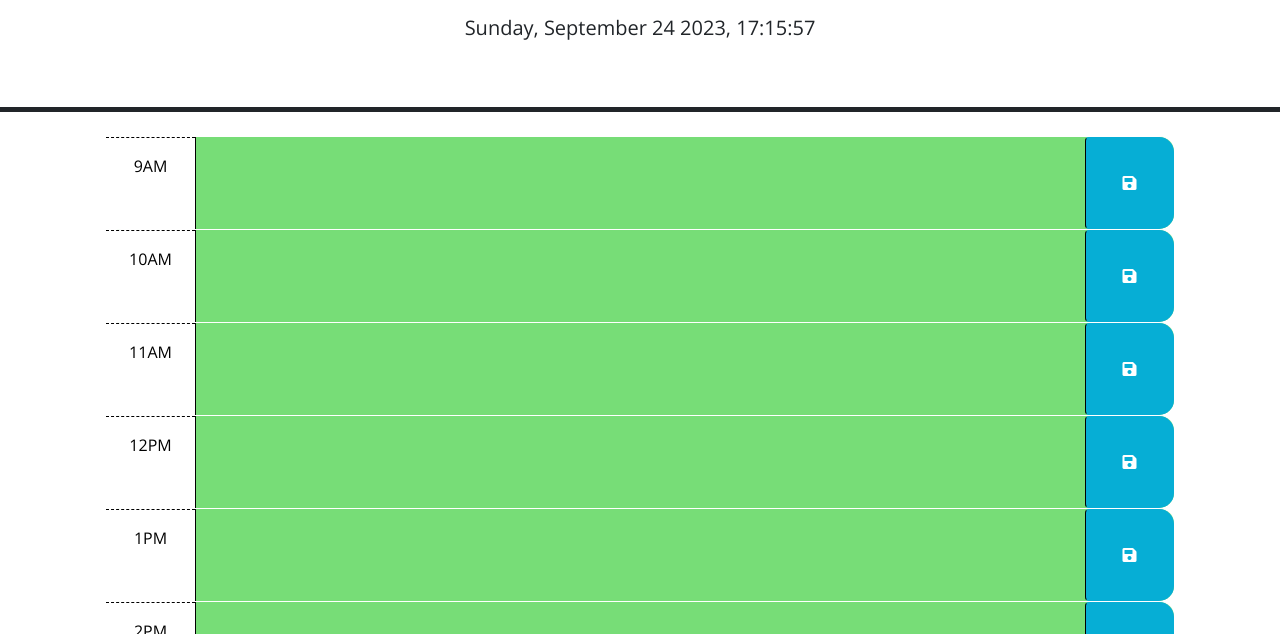
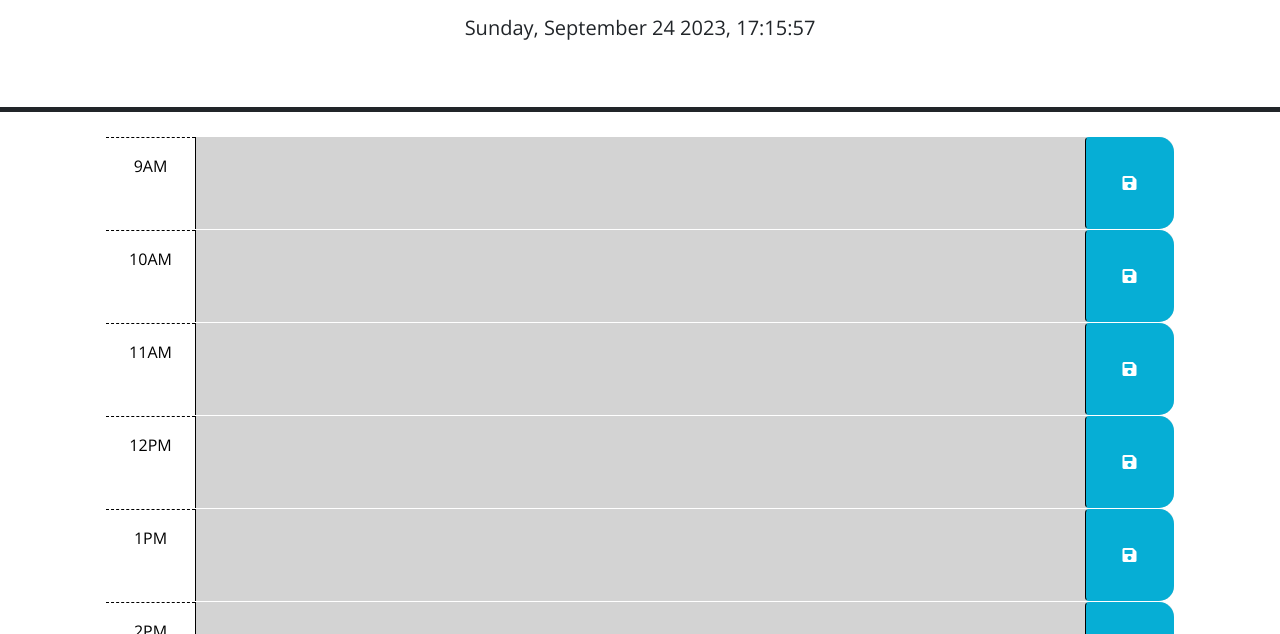
Before and after one commit to TatumSterling/work-day-scheduler, a plain HTML site: page index.html in a window 1280 px wide. Shown: the part 166-800 px from the top of the page. Drawn offline with nearby package versions, Linux system fonts and the light colour scheme.

Commit message:
fixed bug in javascript, timeblocks now display correct color

```diff
--- a/assets/script.js
+++ b/assets/script.js
@@ -14,27 +14,26 @@ $(function () {
   $('#currentDay').text(today.format('dddd, MMMM D YYYY, HH:mm:ss'));
 
   // stores current hour into variable to be compared to time blocks
-  var currentHour = dayjs().hour();
-  console.log(currentHour); // checking to see if current hour is displayed
+  var now = dayjs().hour();
+  console.log(now); // checking to see if current hour is displayed
 
-  //grabs all elements with class name time-block
-  var timeBlockEl = $(".time-block");
-  console.log(timeBlockEl[0].id); // checking to see if I could access id tags with index
+  // grabs all elements with class name time-block
 
-  // for each time-block class, will check for id
-  for (var i = 0; i < timeBlockEl.length; i++) {
-    var timeBlockTime = timeBlockEl[i].id;
-    console.log(timeBlockTime); // checking to see if variable displayed all elements as expected
+  $(".time-block").each(function () {
+    var timeBlockHour=(this.id);
 
-    if (timeBlockTime < currentHour) {
-      timeBlockEl.addClass("past") // checks to see if time is less than current time meaning its in past
-    } else if (timeBlockTime === currentHour) {
-      timeBlockEl.addClass("present"); // checks to see if time is current meaning present
+    console.log(timeBlockHour)
+
+    if(timeBlockHour < now) {
+      $(this).addClass("past");
+    } else if(timeBlockHour == now) {
+      $(this).addClass("present");
     } else {
-      timeBlockEl.addClass("future");// checks to see if time is greater than current time meaning its in future
-    }
+      $(this).addClass("future");
     }
 
+  })
+})
 
 
 // TODO: Add a listener for click events on the save button. This code should
@@ -44,15 +43,7 @@ $(function () {
 // time-block containing the button that was clicked? How might the id be
 // useful when saving the description in local storage?
 //
-  // TODO: Add code to apply the past, present, or future class to each time
-  // block by comparing the id to the current hour. HINTS: How can the id
-  // attribute of each time-block be used to conditionally add or remove the
-  // past, present, and future classes? How can Day.js be used to get the
-  // current hour in 24-hour time?
-  //
 // TODO: Add code to get any user input that was saved in localStorage and set
 // the values of the corresponding textarea elements. HINT: How can the id
 // attribute of each time-block be used to do this?
 //
-  // TODO: Add code to display the current date in the header of the page.
-});
```
Also changed, not shown: index.html (+6 -12 lines). Lines whose indentation alone changed are shown as unchanged.
